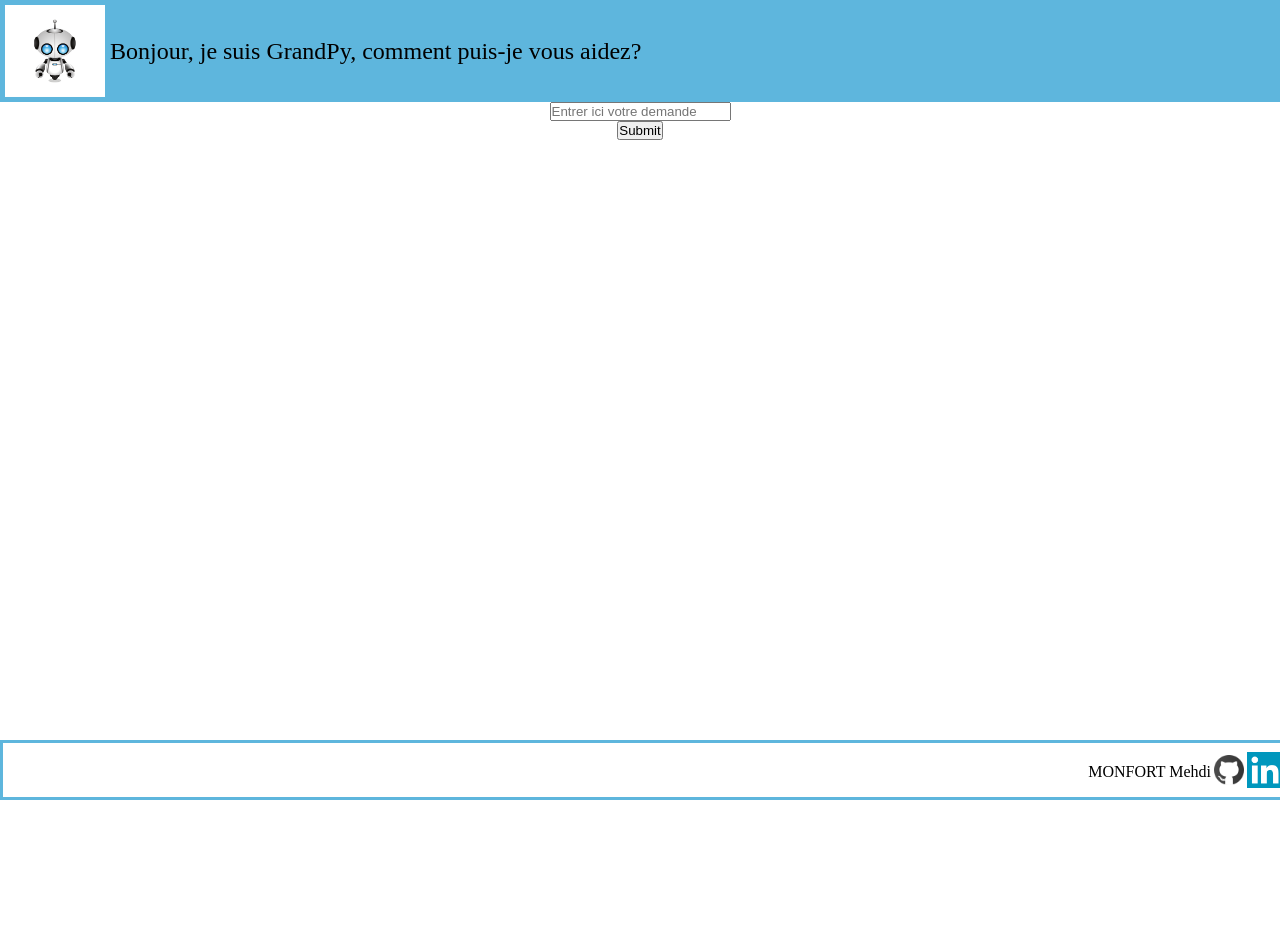
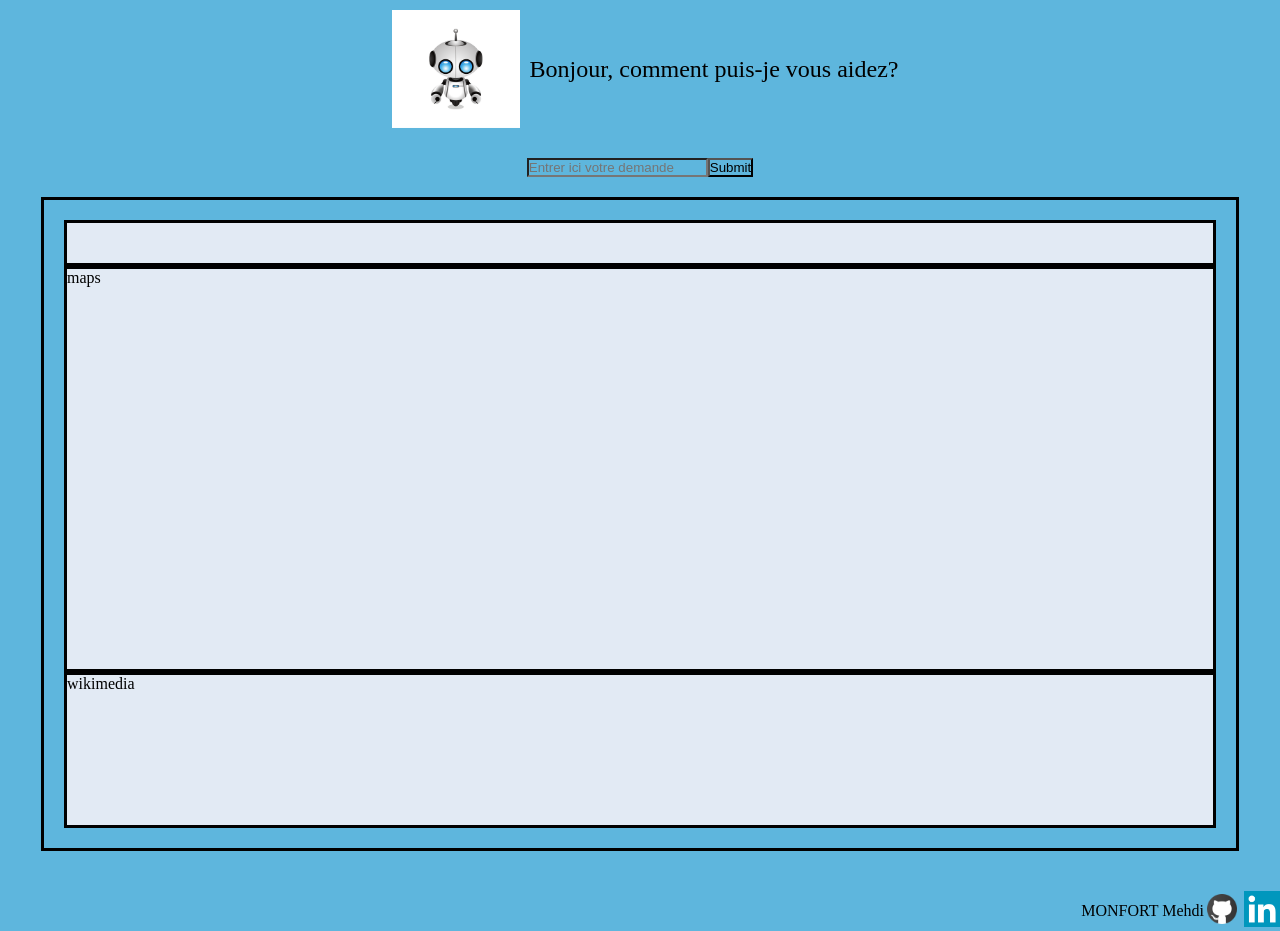
Before and after one commit to mehdi-monfort/P7_GrandPy_Bot, a Flask app: page / in a window 1280 px wide. Before the commit the page ends 800 px from the top, so only its background shows below. Run offline with Flask 2, Linux system fonts and the light colour scheme.

Commit message:
layout css, change name html an js

```diff
--- a/app/static/css/style.css
+++ b/app/static/css/style.css
@@ -2,6 +2,65 @@
   margin:0;
   padding:0;
   list-style:  none;
+  background-color: #5EB6DD;
+}
+
+.header {
+  display: flex;
+  align-items: center;
+  justify-content: center;
+  font-size: x-large;
+  max-height: 200px;
+  margin-bottom: 20px;
+}
+
+.img {
+  border-width: 10px;
+  border-style: solid;
+  border-color: #5EB6DD;
+}
+
+.form {
+  display:grid;
+  margin-bottom: 20px;
+  display: flex;
+  align-items: center;
+  justify-content: center;
+}
+
+.flexbox-container {
+  display: -ms-flex;
+  display: -webkit-flex;
+  display: flex;
+  flex-direction: column;
+}
+
+.flexbox-container {
+  display: flex;
+  margin-left: auto;
+  margin-right: auto;
+  padding: 20px;
+  border-style: solid;
+  justify-content: center;
+  width: 90%;
+}
+
+.response {
+  background: #e2eaf4;
+  border-style: solid;
+  height: 40px;
+}
+
+.first-child {
+  background: #e2eaf4;
+  border-style: solid;
+  height: 400px;
+}
+
+.scd-child {
+  background: #e2eaf4;
+  border-style: solid;
+  height: 150px;
 }
 
 .tile {
@@ -9,40 +68,10 @@
   justify-content: flex-start;
 }
 
-.header {
-  display: flex;
-  align-items: center;
-  justify-content: flex-start;
-  font-size: x-large;
-  background: #5EB6DD;
-}
-
-.form {
-  display: flex;
-  align-items: center;
-  flex-direction: column;
-  align-items: center;
-  justify-content: center;
-}
-
-.img {
-  border-width: 5px;
-  border-style: solid;
-  border-color: #5EB6DD;
-}
-
 .footer {
   display: flex;
-  position:absolute;
-  bottom:0;
-  width:100%;
-  padding-top:50px;
-  height:50px;
+  margin-top: 40px;
+  justify-content: flex-end;
   align-items: center;
-  justify-content: flex-end;
-  border-top: : 1px;
-  padding-top: 4px;
-  padding-right: 4px;
-  border-style: solid;
-  border-color: #5EB6DD;
+  flex-shrink: 0;
 }
--- a/app/static/js/script.js
+++ b/app/static/js/script.js
@@ -1,7 +1,7 @@
 $(function() {
 
 	var $list, $newItemForm;
-	$list = $('div');
+	$list = $('ul');
 	$newItemForm = $('#newItemForm');
 
 	$newItemForm.on('submit', function(validate) {
--- a/app/templates/index.html
+++ b/app/templates/index.html
@@ -10,19 +10,25 @@
     <script src="/static/js/script.js"></script>
   </head>
   <header class="header">
-    <img class="img" src="static/img/robot.webp" alt="" width="100">
-    <p class="one">Bonjour, je suis GrandPy, comment puis-je vous aidez?</p>
+    <img class="img" src="static/img/robot.webp" alt="" width="10%">
+    <p class="one">Bonjour, comment puis-je vous aidez?</p>
   </header>
   <body class="body">
     <form class="form" id="newItemForm">
       <input type="text"placeholder="Entrer ici votre demande" />
       <input type="submit" value="Submit" />
-      <div></div>
     </form>
+    <div class="flexbox-container">
+      <div class="response"><ul></ul></div>
+      <div class="first-child">maps</div>
+      <div class="scd-child">wikimedia</div>
+    </div>
   </body>
   <footer class="footer">
     <li class="name">MONFORT Mehdi</li>
+    <div class="link">
     <a href="https://github.com/mehdi-monfort/P7_GrandPy"><img src= "static/img/git.png" alt="" width="36"></a>
     <a href="https://www.linkedin.com/in/mehdi-monfort/"><img src= "static/img/linkedin.png" alt="" width="36"></a>
+    </div>
   </footer>
 </html>
```
